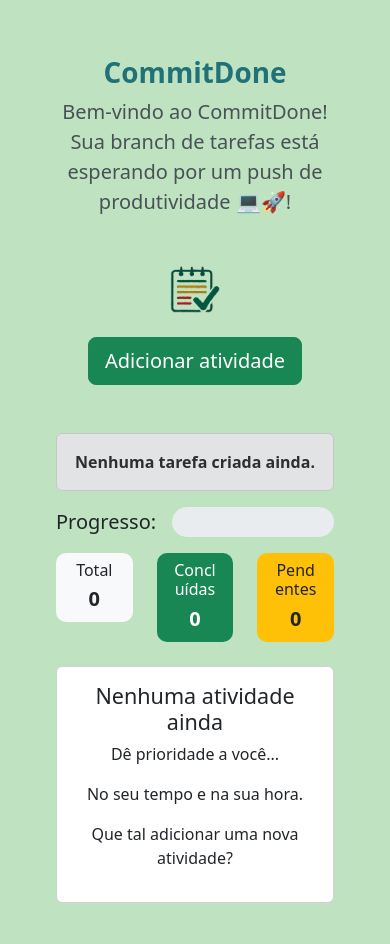
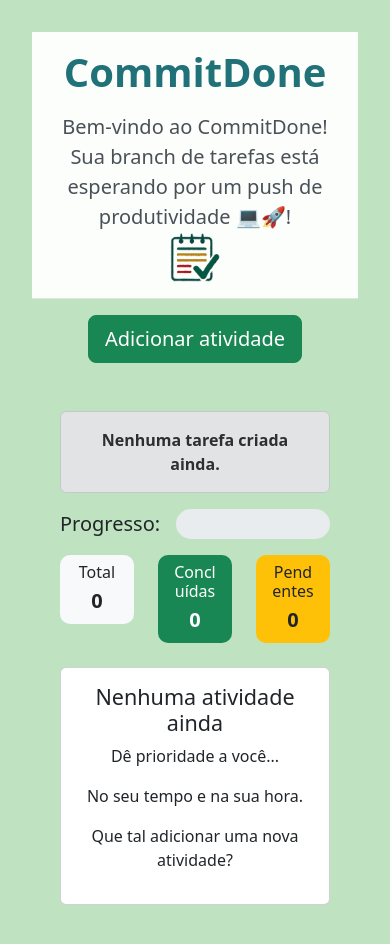
Before and after one commit to CaiaoCesar/To-Do-List, a Vue app: page / in a window 390 px wide. Shown: the top 944 px of the page. Before the commit the page ends 903 px from the top, so only its background shows below. Built offline with nearby package versions, Linux system fonts and the light colour scheme.

Commit message:
fix: Ajustes na responsividade do codigo.

```diff
--- a/src/App.vue
+++ b/src/App.vue
@@ -1,44 +1,63 @@
 <script setup>
 import TheHeader from './components/TheHeader.vue'
 import TheTask from './components/TheTask.vue';
-
 </script>
 
 <template>
-   <div class="container-fluid min-vh-100 d-flex flex-column">
-    <header class="header py-4">
+  <div id="app" class="container-fluid min-vh-100 d-flex flex-column p-0">
+    <header class="header py-3 bg-light">
       <div class="container">
         <div class="row align-items-center justify-content-center text-center">
-            <div class="col-auto color-#207178" style="color: #207178">
+          <div class="col-auto">
             <TheHeader msg="CommitDone" />
           </div>
           <div class="col-auto">
-              <img class="logo mt-5" alt="CommitDone logo" id="logo" src="./assets/logo.png" width="50" height="50" />
+            <img class="logo" alt="CommitDone logo" src="./assets/logo.png" width="50" height="50" />
           </div>
         </div>
       </div>
     </header>
-    <main class="grow d-flex align-items-center justify-content-center py-0">
+
+    <main class="flex-grow-1 d-flex align-items-start justify-content-center py-3">
+      <div class="container-fluid px-3 px-md-4">
         <TheTask />
+      </div>
     </main>
   </div>
 </template>
 
+<style scoped>
+.container-fluid {
+  background-color: #bfe3c0;
+  margin: 0;
+  padding: 0;
+}
+
+.header {
+  background-color: rgba(255, 255, 255, 0.95) !important;
+  backdrop-filter: blur(10px);
+  border-bottom: 1px solid rgba(0, 0, 0, 0.1);
+}
+
+.logo {
+  display: block;
+}
+</style>
+
 <style>
-html,body{
+html, body {
   background-color: #bfe3c0;
   color: black;
   margin: 0;
   padding: 0;
   height: 100%;
+  width: 100%;
 }
 
-.logo {
-  max-width: 100%;
-  height: auto;
-}
-
+/* Garante que o app ocupe toda a largura */
 #app {
-  height: 100%;
+  min-height: 100vh;
+  width: 100%;
+  max-width: 100% !important;
 }
 </style>
--- a/src/assets/main.css
+++ b/src/assets/main.css
@@ -28,16 +28,3 @@ body {
     background-color: hsla(160, 100%, 37%, 0.2);
   }
 }
-
-@media (min-width: 1024px) {
-  body {
-    display: flex;
-    place-items: center;
-  }
-
-  #app {
-    display: grid;
-    grid-template-columns: 1fr 1fr;
-    padding: 0 2rem;
-  }
-}
--- a/src/components/TheHeader.vue
+++ b/src/components/TheHeader.vue
@@ -8,18 +8,31 @@ defineProps({
 </script>
 
 <template>
-  <h1 class="text-center"><strong>{{ msg }}</strong></h1>
-  <p class="lead">
-    Bem-vindo ao CommitDone! Sua branch de tarefas está esperando por um push de produtividade 💻🚀!
-  </p>
+  <div class="header-content">
+    <h1 class="text-center mb-3"><strong>{{ msg }}</strong></h1>
+    <p class="lead text-center">
+      Bem-vindo ao CommitDone! Sua branch de tarefas está esperando por um push de produtividade 💻🚀!
+    </p>
+  </div>
 </template>
 
 <style scoped>
+.header-content {
+  color: #207178;
+}
 
 .lead {
   font-size: 1.25rem;
   color: #495057;
   margin-bottom: 0;
+  max-width: 600px;
+  margin-left: auto;
+  margin-right: auto;
 }
 
+h1 {
+  color: #207178;
+  font-size: 2.5rem;
+  font-weight: 700;
+}
 </style>
--- a/src/components/TheTask.vue
+++ b/src/components/TheTask.vue
@@ -37,22 +37,17 @@ function saveTask() {
     createdAt: new Date().toISOString()
   };
 
-  // ✅ CARREGAR TAREFAS EXISTENTES DO LOCALSTORAGE
+   try {
+    // ✅ SALVAR NO LOCALSTORAGE
     const existingTasks = JSON.parse(localStorage.getItem("tasks")) || [];
-
-  // ✅ ADICIONAR NOVA TAREFA NO INÍCIO DO ARRAY
     existingTasks.unshift(newTask);
-
-  // ✅ SALVAR ARRAY ATUALIZADO NO LOCALSTORAGE
     localStorage.setItem("tasks", JSON.stringify(existingTasks));
 
-  Swal.fire({
-    title: "Cadastro Efetuado!",
-    text: "Sua tarefa foi salva com sucesso.",
-    icon: "success",
-    width: 300,
-    padding: '2em'
-  });
+    // ✅ FECHAR MODAL IMEDIATAMENTE
+    const modal = bootstrap.Modal.getInstance(document.getElementById("modalSave"));
+    if (modal) {
+      modal.hide();
+    }
 
     // ✅ LIMPAR CAMPOS DO MODAL
     document.getElementById("task").value = "";
@@ -60,14 +55,28 @@ function saveTask() {
     document.getElementById("date-time").value = "";
     document.getElementById("description").value = "";
 
-  // ✅ FECHAR MODAL
-  const modal = bootstrap.Modal.getInstance(document.getElementById("modalSave"));
-  if (modal) {
-    modal.hide();
+   // ✅ ATUALIZAR A LISTA
+    loadTasks();
+
+    // ✅ MOSTRAR CONFIRMAÇÃO APÓS ATUALIZAR
+    Swal.fire({
+      title: "✅ Tarefa Salva!",
+      text: "Sua tarefa foi adicionada com sucesso.",
+      icon: "success",
+      width: 320,
+      timer: 2000,
+      showConfirmButton: false
+    });
+  } catch (error) {
+    console.error('Erro ao salvar tarefa:', error);
+    Swal.fire({
+      title: "Erro!",
+      text: "Não foi possível salvar a tarefa.",
+      icon: "error",
+      width: 400
+    });
   }
 
-  // ✅ ATUALIZAR LISTA DE TAREFAS - GARANTINDO REATIVIDADE
-  loadTasks();
 }
 
 function loadTasks() {
```
Lines whose indentation alone changed are shown as unchanged.
